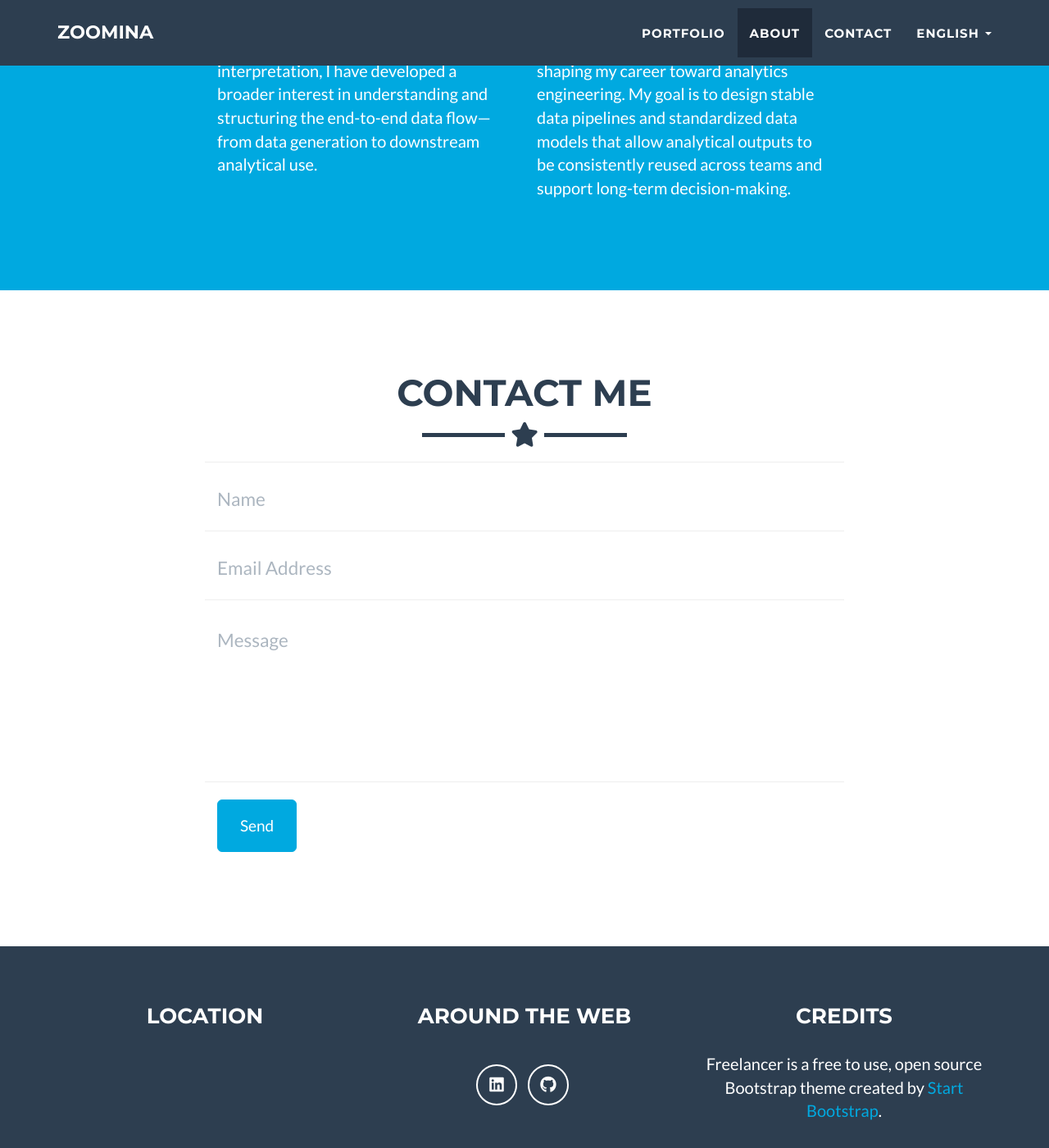
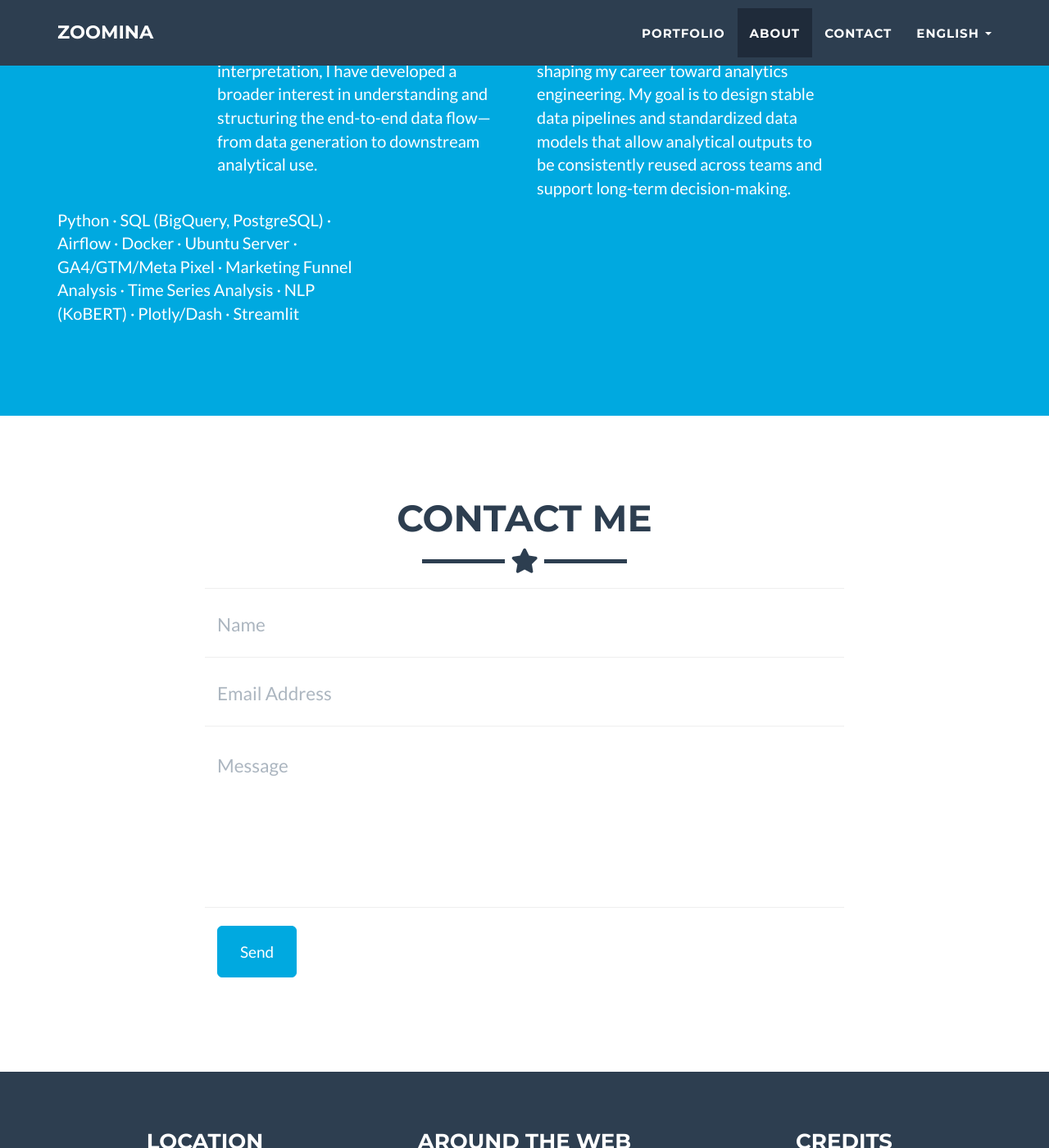
Before and after one commit to zoomina/zoomina.github.io, a Jekyll site: the page built from _posts/2014-07-18-project-1.markdown, in a window 1280 px wide and 1400 px high, scrolled down 1967 px. Shown: the whole window at 82% size. Built offline with Jekyll 4.4.1, drawn with Linux system fonts in a browser that asks for light colours.

Commit message:
edit about & project hover event

```diff
--- a/_includes/about.html
+++ b/_includes/about.html
@@ -20,6 +20,12 @@
           With hands-on experience in performance marketing, CDP and analytics tool integrations, and automation using SQL and Python, I am shaping my career toward analytics engineering. My goal is to design stable data pipelines and standardized data models that allow analytical outputs to be consistently reused across teams and support long-term decision-making.
         </p>
       </div>
+      <div class="col-lg-4">
+        <p data-en="Python · SQL (BigQuery, PostgreSQL) · Airflow · Docker · Ubuntu Server · GA4/GTM/Meta Pixel · Marketing Funnel Analysis · Time Series Analysis · NLP (KoBERT) · Plotly/Dash · Streamlit"
+           data-ko="Python · SQL (BigQuery, PostgreSQL) · Airflow · Docker · Ubuntu Server · GA4/GTM/Meta Pixel · Marketing Funnel Analysis · Time Series Analysis · NLP (KoBERT) · Plotly/Dash · Streamlit">
+          Python · SQL (BigQuery, PostgreSQL) · Airflow · Docker · Ubuntu Server · GA4/GTM/Meta Pixel · Marketing Funnel Analysis · Time Series Analysis · NLP (KoBERT) · Plotly/Dash · Streamlit
+        </p>
+      </div>
     </div>
   </div>
 </section>
--- a/_includes/portfolio_grid.html
+++ b/_includes/portfolio_grid.html
@@ -13,7 +13,7 @@
         <a href="#portfolioModal-{{ post.modal-id }}" class="portfolio-link" data-toggle="modal">
           <div class="caption">
             <div class="caption-content">
-              <i class="fa fa-search-plus fa-3x"></i>
+              <h3 data-en="{{ post.title.en | escape }}" data-ko="{{ post.title.ko | escape }}">{{ post.title.en }}</h3>
             </div>
           </div>
           <img src="img/portfolio/{{ post.img }}" class="img-responsive" alt="{{ post.alt }}">
```
Also changed, not shown: _includes/css/main.css (+6 -7 lines).
